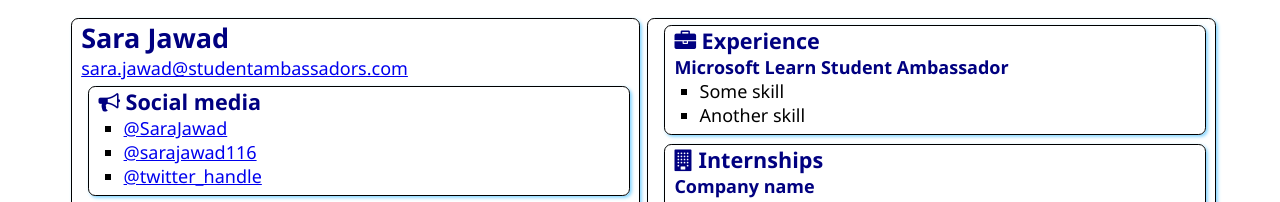
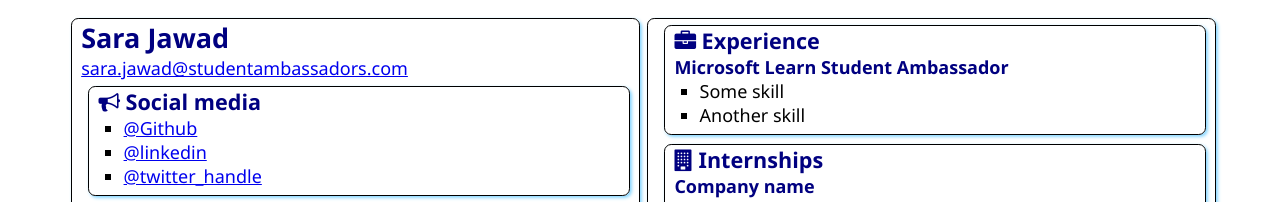
Before and after one commit to SaraJawad/SATechnicalOnboarding, a plain HTML site: page src/index.html in a window 1280 px wide. Shown: the top 202 px of the page. Drawn offline with Linux system fonts and the light colour scheme.

Commit message:
social handles

```diff
--- a/src/index.html
+++ b/src/index.html
@@ -21,8 +21,8 @@
                     Social media
                 </h2>
                 <ul>
-                    <li><a href="https://github.com/<handle>">@SaraJawad</a></li>
-                    <li><a href="https://linkedin.com/in/<handle>">@sarajawad116</a></li>
+                    <li><a href="https://github.com/SaraJawad/">@Github</a></li>
+                    <li><a href="https://www.linkedin.com/in/sarajawad116/">@linkedin</a></li>
                     <li><a href="https://twitter.com/<handle>">@twitter_handle</a></li>
                 </ul>
             </section>
```
